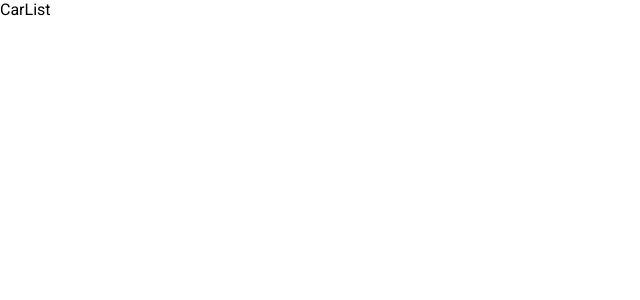
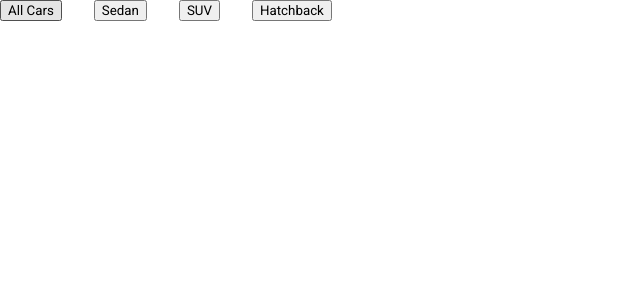
Before and after one commit to DteTRPod3/TRPod3_XtremeCars, a React (Create React App) app: page / in a window 1280 px wide. Shown: the top 300 px of the page, without its empty margins (0-640 px from the left). Built offline with nearby package versions, Linux system fonts and the light colour scheme; no server answers.

Commit message:
Created Redux slice for Car Listing Page

```diff
--- /dev/null
+++ b/src/constants.ts
@@ -0,0 +1,3 @@
+export const API_URL = "http://localhost:8080/";
+export const USERNAME = "Hasher";
+export const PASSWORD = "L#(qc{f}TaJu4%4k";
--- /dev/null
+++ b/src/hooks/useQuery.ts
@@ -0,0 +1,8 @@
+import React from "react";
+import { useLocation } from "react-router-dom";
+
+export function useQuery() {
+  const { search } = useLocation();
+
+  return React.useMemo(() => new URLSearchParams(search), [search]);
+}
--- /dev/null
+++ b/src/models/CarDetails.ts
@@ -0,0 +1,7 @@
+export interface CarDetails {
+    id: string;
+    name: string;
+    price: string;
+    image: string;
+    type: string;
+  }
--- /dev/null
+++ b/src/pages/CarList/CarList.scss
@@ -0,0 +1,4 @@
+.car-list-btn-group {
+    display: flex;
+    gap: 2rem;
+}
--- a/src/pages/CarList/CarList.tsx
+++ b/src/pages/CarList/CarList.tsx
@@ -1,7 +1,70 @@
-import React from "react";
+import React, { useEffect, useState } from "react";
+import { useDispatch, useSelector } from "react-redux";
+import { API_URL } from "../../constants";
+import { useQuery } from "../../hooks/useQuery";
+import { updateCars } from "../../redux/CarsList/reducer";
+import { request } from "../../requests/request";
+import "./CarList.scss";
 
-const CarList = () => {
-  return <div>CarList</div>;
+enum CarType {
+  ALL_CARS = "",
+  SEDAN = "sedan",
+  SUV = "SUV",
+  HATCHBACK = "hatchback",
+}
+
+const CarList = (): JSX.Element => {
+  const dispatch = useDispatch();
+  const query = useQuery();
+  const [selectedCarType, setSelectedCarType] = useState<CarType>(CarType.ALL_CARS);
+  const [searchStr, setSearchStr] = useState<string>("");
+  const cars = useSelector((state: any) => state.carsListReducer.cars);
+
+  useEffect(() => {
+    const typeParam = query?.get("car-type");
+    const searchParam = query?.get("search");
+    if (searchParam !== null) setSearchStr(searchParam);
+    switch (typeParam) {
+      case "sedan":
+        setSelectedCarType(CarType.SEDAN);
+        break;
+      case "SUV":
+        setSelectedCarType(CarType.SUV);
+        break;
+      case "hatchback":
+        setSelectedCarType(CarType.HATCHBACK);
+        break;
+      default:
+        setSelectedCarType(CarType.ALL_CARS);
+        break;
+    }
+  }, []);
+
+  useEffect(() => {
+    const carsData = request(`${API_URL}cars/${selectedCarType}?search=${searchStr}`);
+    carsData.then(data => {
+      dispatch(updateCars({replaceCars: data}));
+    });
+  }, [selectedCarType, searchStr]);
+
+  return (
+    <div>
+      <div className="car-list-btn-group">
+        <div className="car-list-btn-ele">
+          <button>All Cars</button>
+        </div>
+        <div className="car-list-btn-ele">
+          <button>Sedan</button>
+        </div>
+        <div className="car-list-btn-ele">
+          <button>SUV</button>
+        </div>
+        <div className="car-list-btn-ele">
+          <button>Hatchback</button>
+        </div>
+      </div>
+    </div>
+  );
 };
 
 export default CarList;
--- /dev/null
+++ b/src/redux/CarsList/reducer.ts
@@ -0,0 +1,17 @@
+import { createSlice, PayloadAction } from "@reduxjs/toolkit";
+import { CarDetails } from "../../models/CarDetails";
+
+const initialState: { cars: CarDetails[] } = { cars: [] };
+
+export const carsListSlice = createSlice({
+  name: "cars",
+  initialState,
+  reducers: {
+    updateCars(state, action: PayloadAction<{ replaceCars: CarDetails[] }>) {
+        state.cars = action.payload.replaceCars;
+    },
+  },
+});
+
+export default carsListSlice.reducer;
+export const { updateCars } = carsListSlice.actions;
--- a/src/redux/store.ts
+++ b/src/redux/store.ts
@@ -2,6 +2,7 @@ import { configureStore } from "@reduxjs/toolkit";
 import { compose } from "redux";
 
 import authenticationreducer from "./Authentication/reducer";
+import  carsListSlice from './CarsList/reducer';
 
 declare global {
   interface Window {
@@ -12,5 +13,5 @@ declare global {
 const composeEnhancers = window.__REDUX_DEVTOOLS_EXTENSION_COMPOSE__ || compose;
 
 export const store = configureStore({
-  reducer: { AuthenticationReducer: authenticationreducer },
+  reducer: { AuthenticationReducer: authenticationreducer, carsListReducer: carsListSlice },
 });
--- /dev/null
+++ b/src/requests/request.ts
@@ -0,0 +1,12 @@
+import { PASSWORD, USERNAME } from "../constants";
+
+export function request(url: string): Promise<any> {
+    return fetch(url, {
+        method: "GET",
+        headers: {
+            Authorization: "Basic " + btoa(`${USERNAME}:${PASSWORD}`),
+        },
+    })
+    .then((response) => response.json())
+    .then((json) => json);
+}
```
